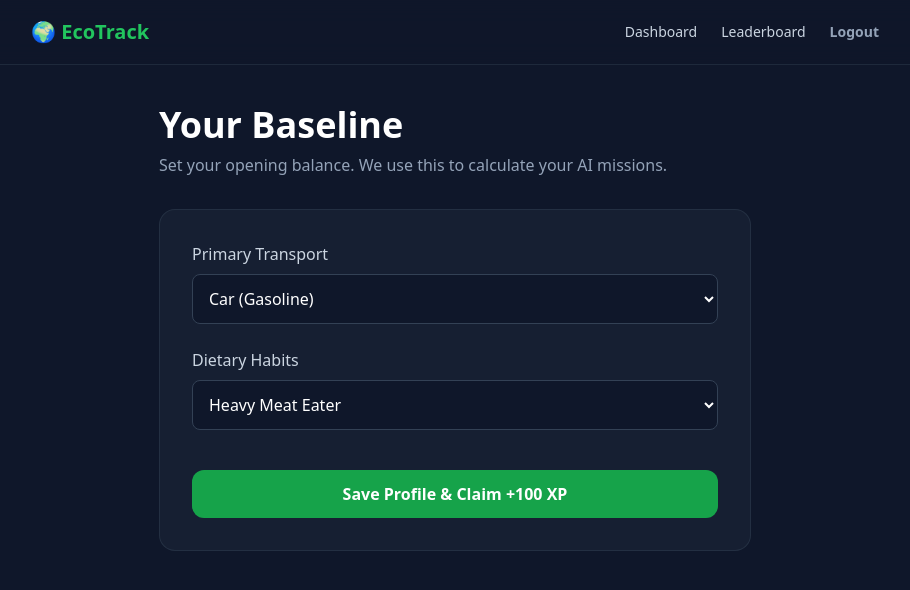
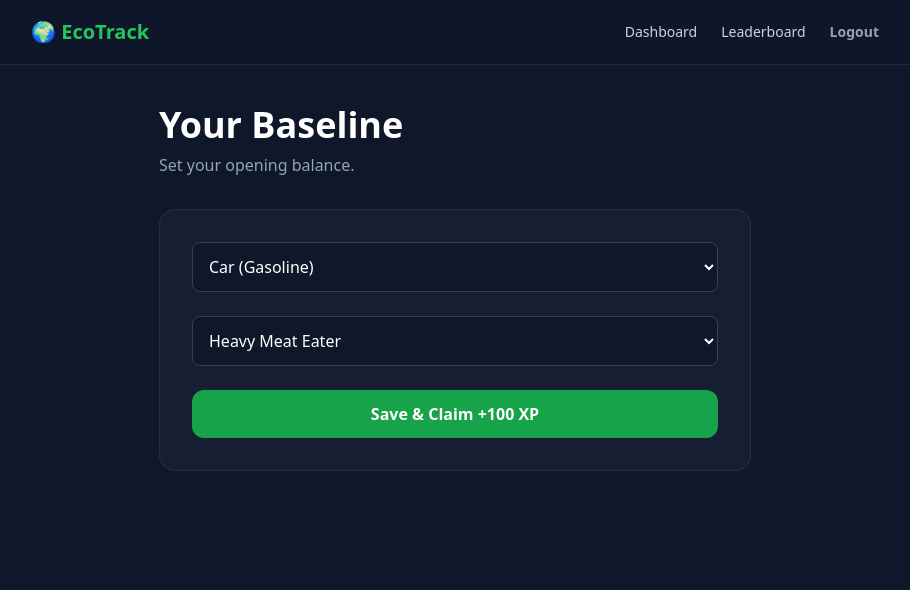
Before and after one commit to Prem759-0/Ecotrack-Ai-2026, a Next.js app: page /profile in a window 1280 px wide. Shown: the top 590 px of the page, without its empty margins (185-1095 px from the left). Built offline with nearby package versions, Linux system fonts and the light colour scheme.

Commit message:
Update page.tsx

```diff
--- a/app/profile/page.tsx
+++ b/app/profile/page.tsx
@@ -6,74 +6,35 @@ import { useRouter } from "next/navigation";
 export default function Profile() {
   const router = useRouter();
   const [loading, setLoading] = useState(false);
-  const [formData, setFormData] = useState({
-    transport: "car",
-    diet: "meat",
-    energy: "high"
-  });
+  const [formData, setFormData] = useState({ transport: "car", diet: "meat" });
 
   const handleSubmit = async (e: React.FormEvent) => {
     e.preventDefault();
     setLoading(true);
-
     try {
       await fetch("/api/profile", {
         method: "POST",
         headers: { "Content-Type": "application/json" },
-        body: JSON.stringify({ email: "test@eco.com", ...formData }),
+        body: JSON.stringify(formData),
       });
       router.push("/dashboard");
       router.refresh();
-    } catch (error) {
-      console.error("Failed to save profile");
-    }
+    } catch (error) {}
     setLoading(false);
   };
 
   return (
-    <main className="p-10 max-w-2xl mx-auto min-h-screen">
+    <main className="p-10 max-w-2xl mx-auto min-h-[calc(100vh-64px)]">
       <h1 className="text-4xl font-bold mb-2 text-white">Your Baseline</h1>
-      <p className="text-slate-400 mb-8">Set your opening balance. We use this to calculate your AI missions.</p>
-
+      <p className="text-slate-400 mb-8">Set your opening balance.</p>
       <form onSubmit={handleSubmit} className="bg-slate-800/50 p-8 rounded-2xl border border-slate-700/50 flex flex-col gap-6">
-
-        {/* Transport */}
-        <div className="flex flex-col gap-2">
-          <label className="text-slate-300 font-medium">Primary Transport</label>
-          <select
-            value={formData.transport}
-            onChange={(e) => setFormData({...formData, transport: e.target.value})}
-            className="p-3 rounded-lg bg-slate-900 border border-slate-700 text-white focus:outline-none focus:border-green-500"
-          >
-            <option value="car">Car (Gasoline)</option>
-            <option value="ev">Electric Vehicle</option>
-            <option value="public">Public Transit</option>
-            <option value="bike">Bicycle / Walking</option>
-          </select>
-        </div>
-
-        {/* Diet */}
-        <div className="flex flex-col gap-2">
-          <label className="text-slate-300 font-medium">Dietary Habits</label>
-          <select
-            value={formData.diet}
-            onChange={(e) => setFormData({...formData, diet: e.target.value})}
-            className="p-3 rounded-lg bg-slate-900 border border-slate-700 text-white focus:outline-none focus:border-green-500"
-          >
-            <option value="meat">Heavy Meat Eater</option>
-            <option value="mixed">Average Mixed Diet</option>
-            <option value="vegetarian">Vegetarian</option>
-            <option value="vegan">Vegan</option>
-          </select>
-        </div>
-
-        <button
-          type="submit"
-          disabled={loading}
-          className="mt-4 w-full py-3 bg-green-600 hover:bg-green-500 text-white font-bold rounded-xl transition-colors disabled:opacity-50"
-        >
-          {loading ? "Saving to Ledger..." : "Save Profile & Claim +100 XP"}
-        </button>
+        <select value={formData.transport} onChange={e => setFormData({...formData, transport: e.target.value})} className="p-3 rounded-lg bg-slate-900 border border-slate-700 text-white">
+          <option value="car">Car (Gasoline)</option><option value="ev">Electric Vehicle</option><option value="public">Public Transit</option><option value="bike">Bicycle / Walking</option>
+        </select>
+        <select value={formData.diet} onChange={e => setFormData({...formData, diet: e.target.value})} className="p-3 rounded-lg bg-slate-900 border border-slate-700 text-white">
+          <option value="meat">Heavy Meat Eater</option><option value="mixed">Average Mixed</option><option value="vegetarian">Vegetarian</option><option value="vegan">Vegan</option>
+        </select>
+        <button type="submit" disabled={loading} className="w-full py-3 bg-green-600 hover:bg-green-500 text-white font-bold rounded-xl">{loading ? "Saving..." : "Save & Claim +100 XP"}</button>
       </form>
     </main>
   );
```
